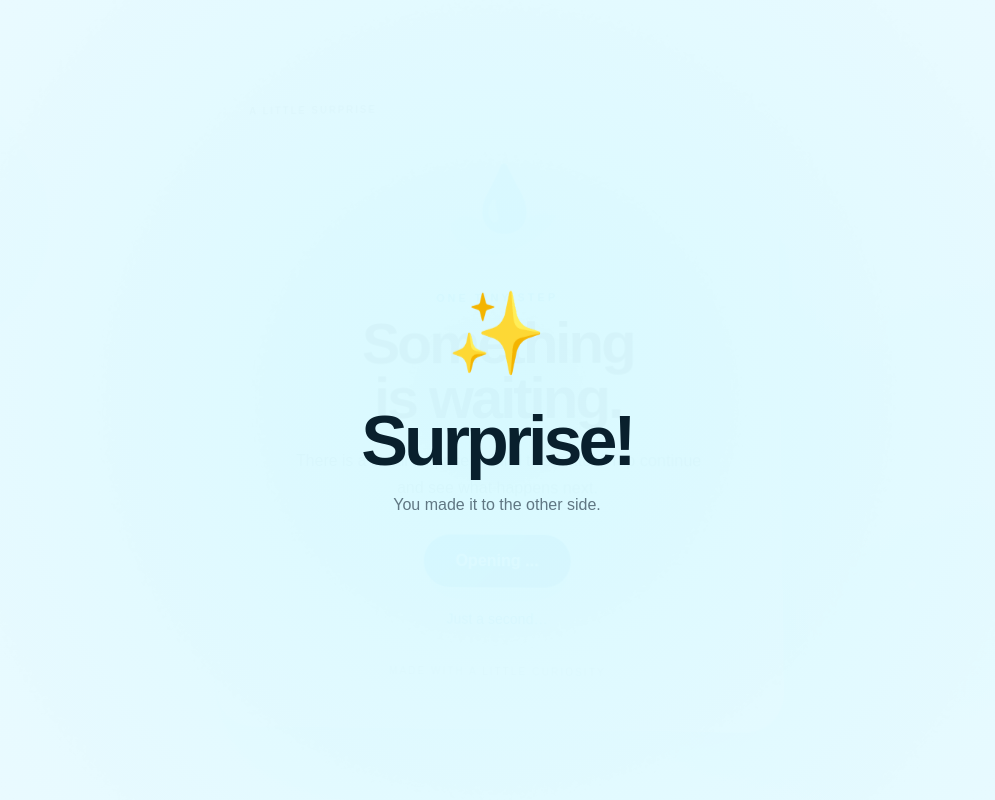
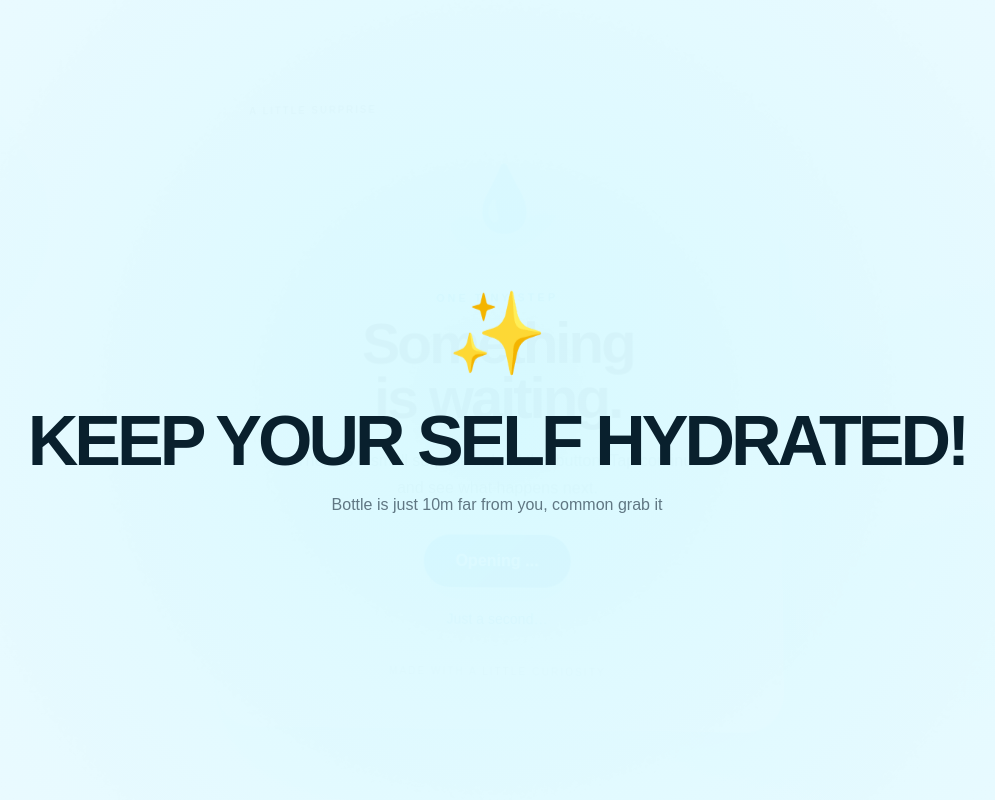
Before and after one commit to adsofsafal-dot/i-love-you-bini, a plain HTML site: page index.html in a window 1280 px wide. Both pictures are taken after a click on the button "Continue →". Shown: the whole page, without its empty margins (143-1138 px from the left). Drawn offline with Linux system fonts and the light colour scheme.

Commit message:
index.html

```diff
--- a/index.html
+++ b/index.html
@@ -739,11 +739,11 @@ h1 {
     </div>
 
     <h2>
-      Surprise!
+      KEEP YOUR SELF HYDRATED!
     </h2>
 
     <p>
-      You made it to the other side.
+      Bottle is just 10m far from you, common grab it
     </p>
 
   </div>
```
